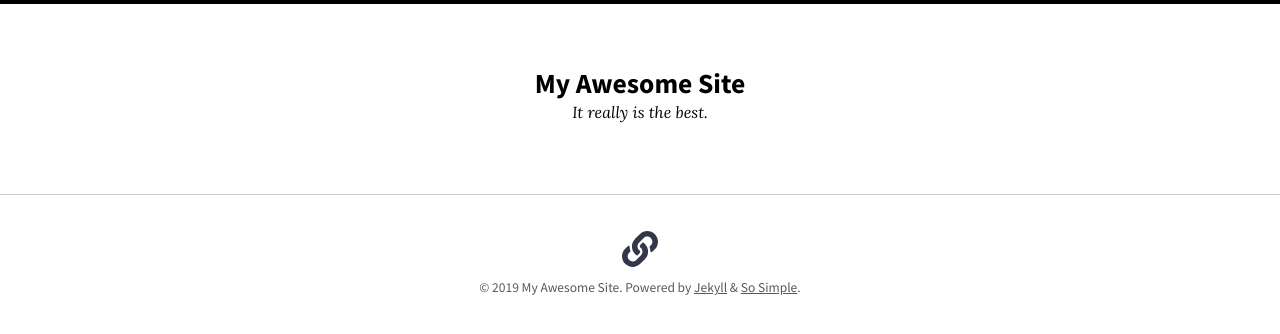
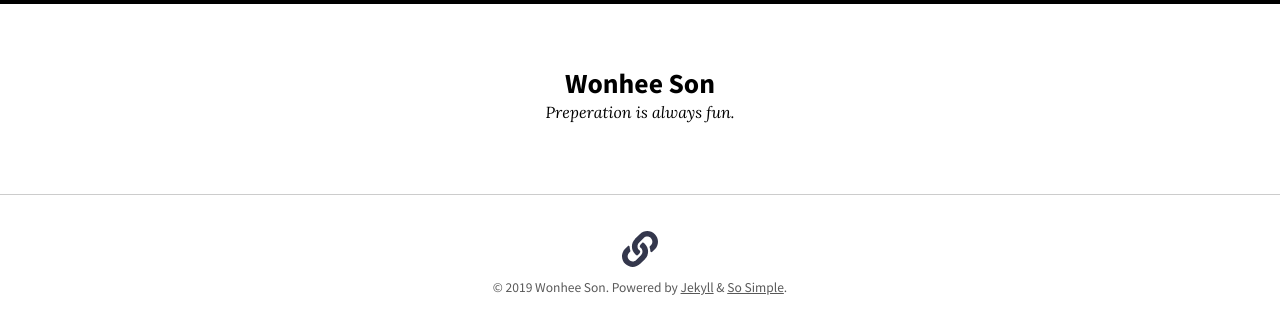
Before and after one commit to worhee/worhee.github.io, a Jekyll site: the page built from index.md, in a window 1280 px wide. Shown: the top 334 px of the page. Built offline with Jekyll 4.4.1, drawn with Linux system fonts in a browser that asks for light colours; nearby versions of some CDN libraries.

Commit message:
Update _config.yml

```diff
--- a/_config.yml
+++ b/_config.yml
@@ -16,8 +16,8 @@
 theme: jekyll-theme-so-simple
 remote_theme: mmistakes/so-simple-theme
 locale: en-US
-title: "My Awesome Site"
-description: "It really is the best."
+title: "Wonhee Son"
+description: "Preperation is always fun."
 baseurl: # the subpath of your site, e.g. "/blog"
 url: "https://worhee.github.io"
 logo: # path of site logo, e.g. "/images/logo.png"
```
